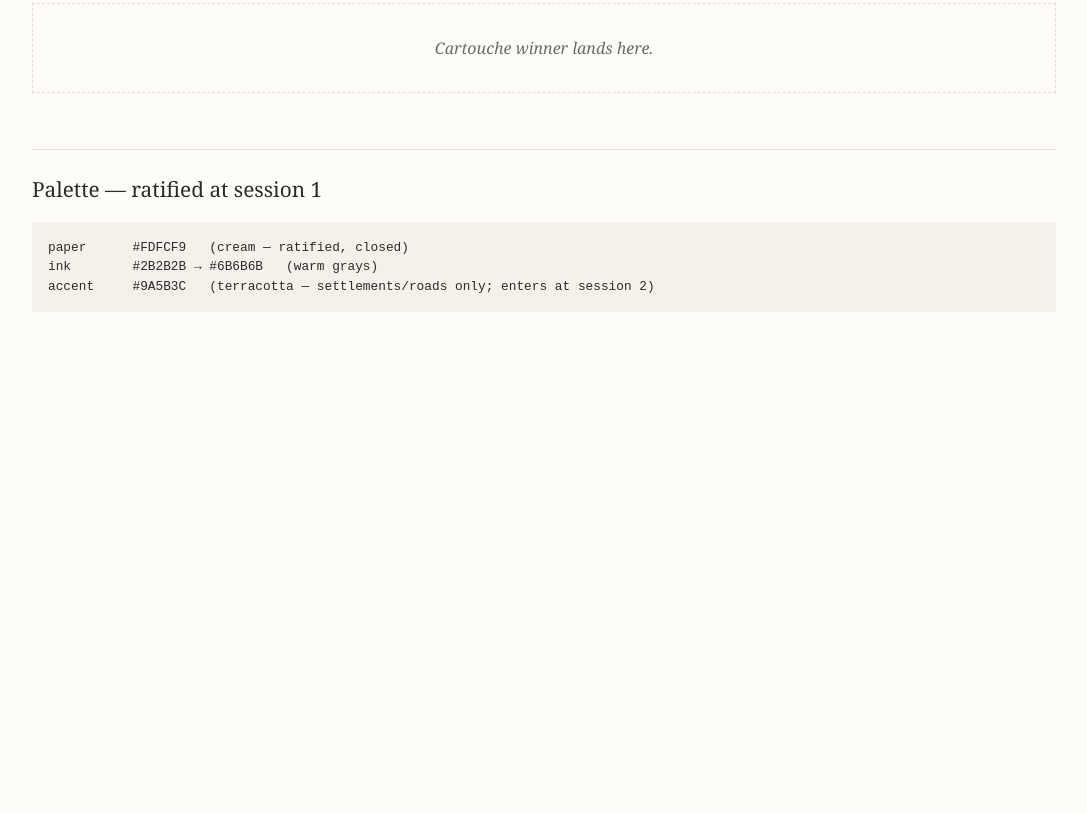
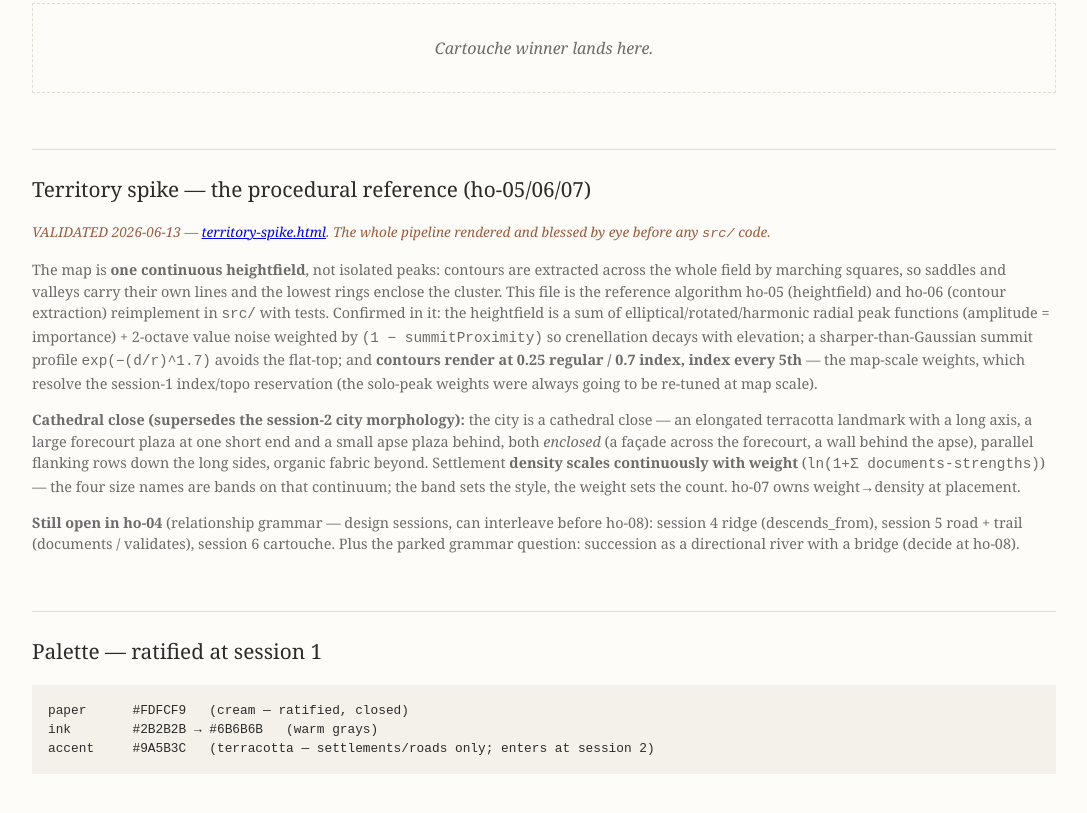
Before and after one commit to sageframe-no-kaji/shoshin-no-sono, a website: page design/visual-register.html in a window 1280 px wide. Shown: the part 3065-3878 px from the top of the page, without its empty margins (96-1183 px from the left). Before the commit the page ends 3486 px from the top, so only its background shows below. Drawn offline with Linux system fonts and the light colour scheme.

Commit message:
ho-04: bless + propagate — map-scale contour weights 0.25/0.7 (resolves session-1 reservation), cathedral close supersedes session-2 city, density scales with weight; register names territory spike as the ho-05/06/07 reference

```diff
--- a/design/visual-register.html
+++ b/design/visual-register.html
@@ -218,6 +218,39 @@ native stack 'Hiragino Mincho ProN','Yu Mincho','Songti SC','Noto Serif JP',seri
     <p class="status">Not yet run — design/claude-design/session-6-cartouche.md</p>
     <div class="slot">Cartouche winner lands here.</div>
 
+    <h2>Territory spike — the procedural reference (ho-05/06/07)</h2>
+    <p class="status committed">
+      VALIDATED 2026-06-13 — <a href="claude-design/territory-spike.html">territory-spike.html</a>.
+      The whole pipeline rendered and blessed by eye before any <code>src/</code> code.
+    </p>
+    <p class="note">
+      The map is <strong>one continuous heightfield</strong>, not isolated peaks: contours are
+      extracted across the whole field by marching squares, so saddles and valleys carry their own
+      lines and the lowest rings enclose the cluster. This file is the reference algorithm ho-05
+      (heightfield) and ho-06 (contour extraction) reimplement in <code>src/</code> with tests.
+      Confirmed in it: the heightfield is a sum of elliptical/rotated/harmonic radial peak functions
+      (amplitude = importance) + 2-octave value noise weighted by <code>(1 − summitProximity)</code>
+      so crenellation decays with elevation; a sharper-than-Gaussian summit profile
+      <code>exp(−(d/r)^1.7)</code> avoids the flat-top; and <strong>contours render at 0.25 regular /
+      0.7 index, index every 5th</strong> — the map-scale weights, which resolve the session-1
+      index/topo reservation (the solo-peak weights were always going to be re-tuned at map scale).
+    </p>
+    <p class="note">
+      <strong>Cathedral close (supersedes the session-2 city morphology):</strong> the city is a
+      cathedral close — an elongated terracotta landmark with a long axis, a large forecourt plaza
+      at one short end and a small apse plaza behind, both <em>enclosed</em> (a façade across the
+      forecourt, a wall behind the apse), parallel flanking rows down the long sides, organic fabric
+      beyond. Settlement <strong>density scales continuously with weight</strong>
+      (<code>ln(1+Σ documents-strengths)</code>) — the four size names are bands on that continuum;
+      the band sets the style, the weight sets the count. ho-07 owns weight→density at placement.
+    </p>
+    <p class="note">
+      <strong>Still open in ho-04</strong> (relationship grammar — design sessions, can interleave
+      before ho-08): session 4 ridge (descends_from), session 5 road + trail
+      (documents / validates), session 6 cartouche. Plus the parked grammar question: succession as
+      a directional river with a bridge (decide at ho-08).
+    </p>
+
     <h2>Palette — ratified at session 1</h2>
     <pre>paper      #FDFCF9   (cream — ratified, closed)
 ink        #2B2B2B → #6B6B6B   (warm grays)
```
